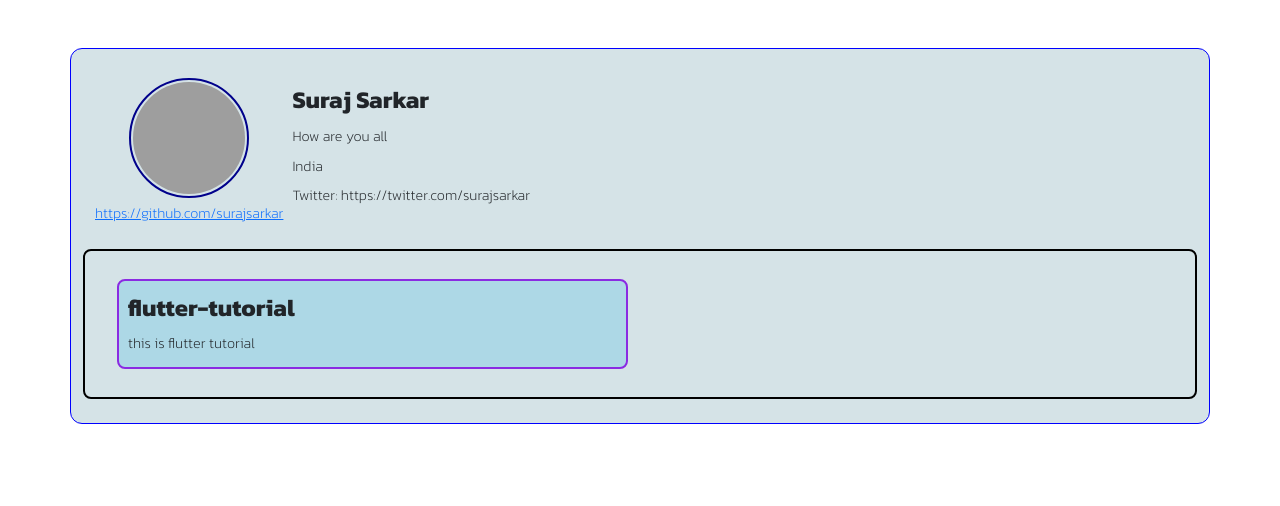
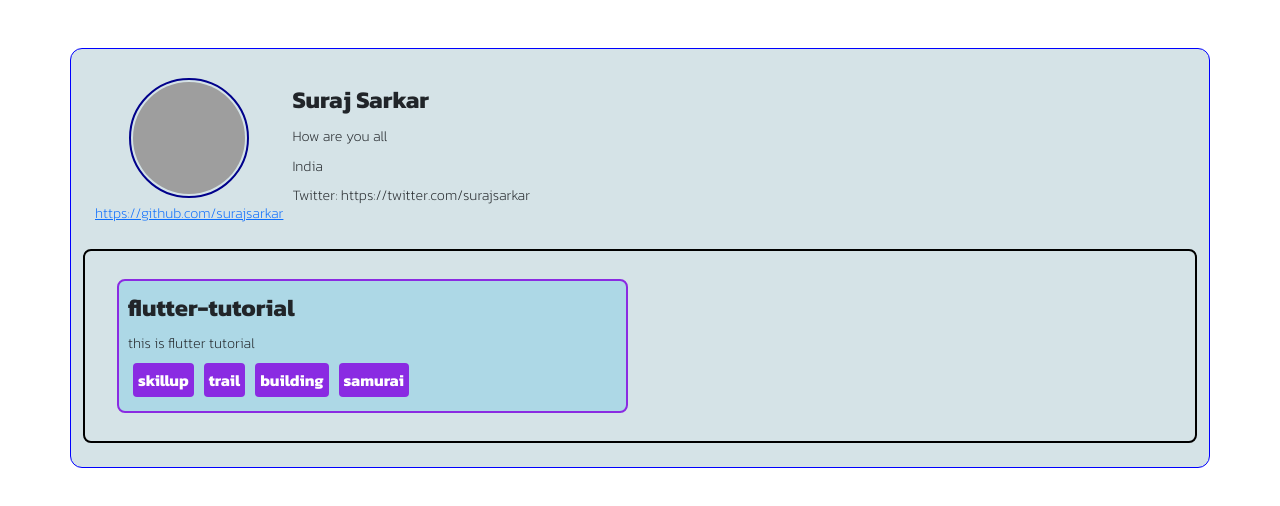
Before and after one commit to surajsarkar/GithubProfileViewer, an Angular app: page / in a window 1280 px wide. Shown: the top 506 px of the page. Built offline with nearby package versions, Linux system fonts and the light colour scheme; grey boxes are pictures that could not be loaded.

Commit message:
update class

```diff
--- a/src/app/app.component.ts
+++ b/src/app/app.component.ts
@@ -7,5 +7,5 @@ import { Component } from '@angular/core';
 })
 export class AppComponent {
   title = 'ProfileViewer';
-  repoTopic: Array<string> = [];
+  repoTopic: Array<string> = ["skillup", "trail", "building", "samurai"];
 }
```
